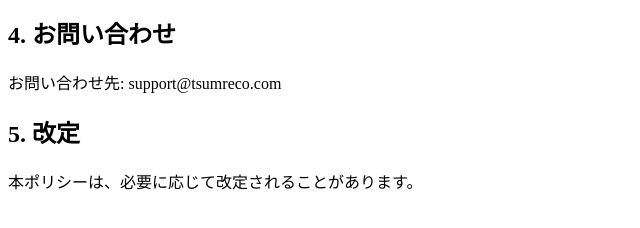
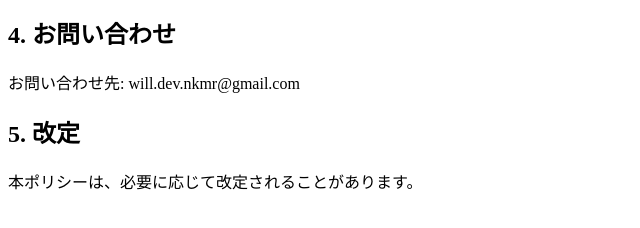
Before and after one commit to devWillS/tsumreco-site, a plain HTML site: page privacy.html in a window 1280 px wide. Shown: the part 414-642 px from the top of the page, 0-640 px from the left. Drawn offline with Linux system fonts and the light colour scheme.

Commit message:
Update contact email in privacy policy

```diff
--- a/privacy.html
+++ b/privacy.html
@@ -19,7 +19,7 @@
   <p>本アプリでは、Supabase などの外部サービスを利用する場合があります。</p>
 
   <h2>4. お問い合わせ</h2>
-  <p>お問い合わせ先: support@tsumreco.com</p>
+  <p>お問い合わせ先: will.dev.nkmr@gmail.com</p>
 
   <h2>5. 改定</h2>
   <p>本ポリシーは、必要に応じて改定されることがあります。</p>
```
